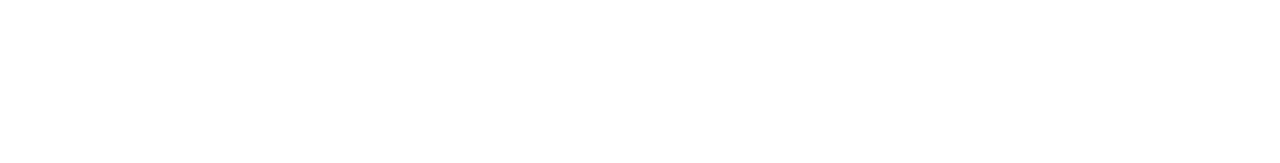
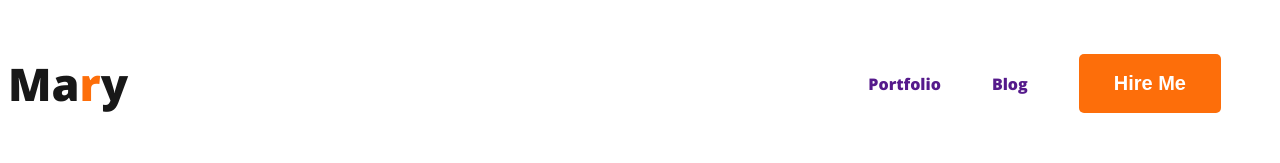
Before and after one commit to riam99/web-developer-portfolio, a plain HTML site: page index.html in a window 1280 px wide. Drawn offline with nearby package versions, Linux system fonts and the light colour scheme.

Commit message:
added nav

```diff
--- a/index.html
+++ b/index.html
@@ -1,13 +1,27 @@
 <!DOCTYPE html>
 <html lang="en">
+
 <head>
     <meta charset="UTF-8">
     <meta name="viewport" content="width=device-width, initial-scale=1.0">
     <title>Developer Portfolio</title>
+    <link rel="preconnect" href="https://fonts.googleapis.com">
+    <link rel="preconnect" href="https://fonts.gstatic.com" crossorigin>
+    <link href="https://fonts.googleapis.com/css2?family=Open+Sans:wght@800&display=swap" rel="stylesheet">
+
+    <link rel="stylesheet" href="styles/portfolio.css">
 </head>
+
 <body>
     <header>
-
+        <nav>
+            <h3 class="nav-title">Ma<span class="text-primary">r</span>y</h3>
+            <ul>
+                <li><a href="">Portfolio</a></li>
+                <li><a href="">Blog</a></li>
+                <li><button class="btn-primary">Hire Me</button></li>
+            </ul>
+        </nav>
     </header>
     <main>
 
@@ -16,4 +30,5 @@
 
     </footer>
 </body>
+
 </html>
--- /dev/null
+++ b/styles/portfolio.css
@@ -0,0 +1,45 @@
+body {
+    font-family: 'Lato', sans-serif;
+    font-family: 'Open Sans', sans-serif;
+}
+
+.text-primary {
+    color: #FD6E0A;
+}
+
+.btn-primary {
+    border-radius: 5px;
+    background: #FD6E0A;
+    border: 0;
+    color: white;
+    font-size: 20px;
+    font-weight: 700;
+    padding: 18px 35px;
+}
+
+nav {
+    display: flex;
+    align-items: center;
+    justify-content: space-between;
+}
+
+.nav-title {
+    color: var(--dark-01, #181818);
+    font-size: 45px;
+    font-weight: 800;
+}
+
+nav>ul {
+    display: flex;
+    align-items: center;
+}
+
+nav li {
+    list-style: none;
+    margin-right: 51px;
+
+}
+
+nav a {
+    text-decoration: none;
+}
```
